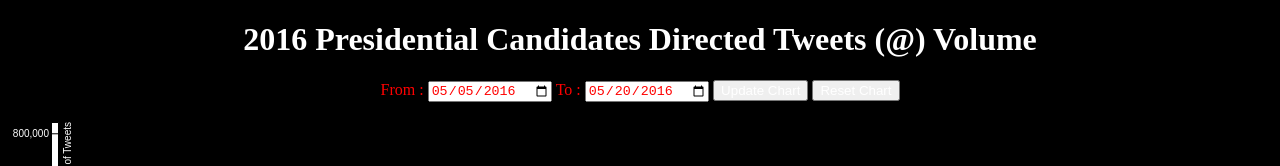
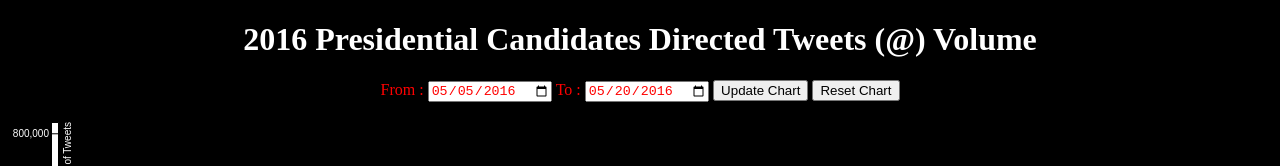
Before and after one commit to hopeemac/atCandidateTweets, a plain HTML site: page index.html in a window 1280 px wide. Shown: the top 166 px of the page. Drawn offline with nearby package versions, Linux system fonts and the light colour scheme.

Commit message:
updated button color again

```diff
--- a/index.html
+++ b/index.html
@@ -41,8 +41,8 @@
            display: block;
            margin: 4px 0;
         }
-		button {
-           fill: grey;
+		.chartButton {
+			color: black;
         }
 
     </style>
@@ -55,8 +55,8 @@
      <div align ="center" style="color:red">
 			From : <input type="date" name="field1" id="field1" style="color:red" min ="2016-05-01" value="2016-05-05"/>
 			To :   <input type="date" name="field2" id="field2" style="color:red" min ="2016-05-01" value="2016-05-20"/>
-			<input type="button" onclick="updateDateFilter()" value="Update Chart" />
-            <input type="button" onclick="resetDateFilter()" value="Reset Chart" />
+			<input class = 'chartButton' type="button" onclick="updateDateFilter()" value="Update Chart" />
+            <input class = 'chartButton' type="button" onclick="resetDateFilter()" value="Reset Chart" />
     </div>
 
     <svg width="1350" height="700"></svg>
```
